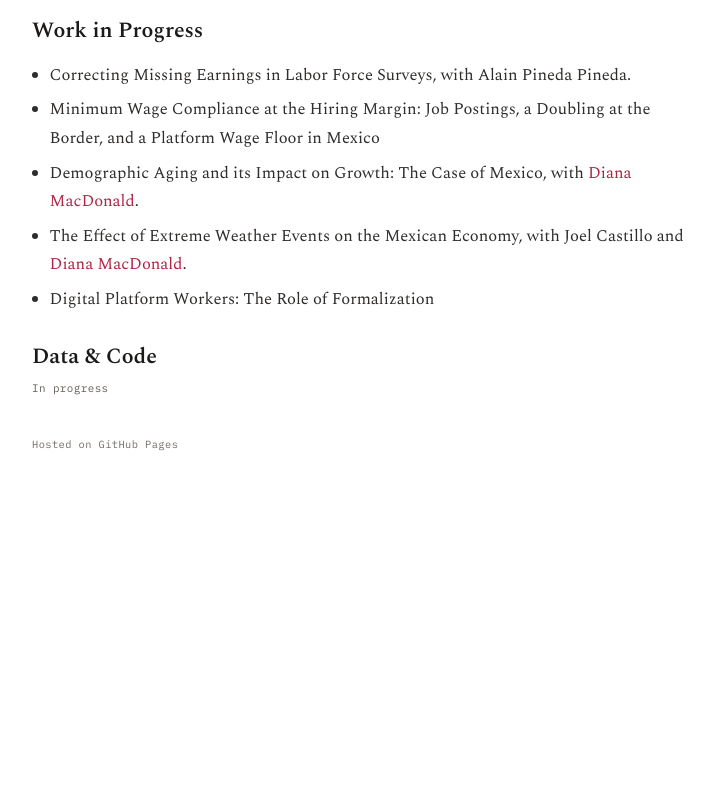
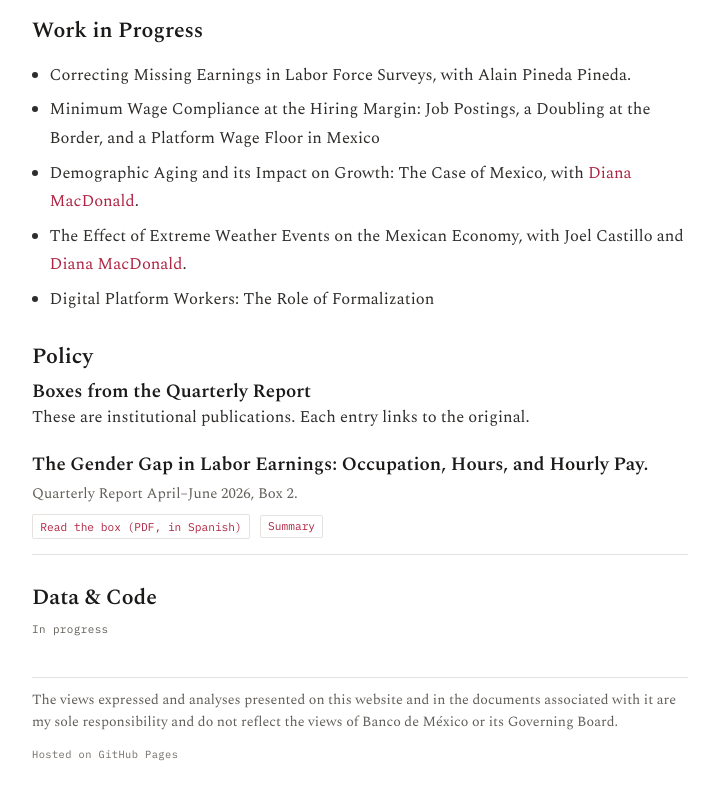
Before and after one commit to BElamRodriguezAlcaraz/BElamRodriguezAlcaraz.github.io, a plain HTML site: page research.html in a window 1280 px wide. Shown: the part 1104-1904 px from the top of the page, without its empty margins (434-1148 px from the left). Before the commit the page ends 1613 px from the top, so only its background shows below. Drawn offline with nearby package versions, Linux system fonts and the light colour scheme.

Commit message:
Add institutional policy reference and site disclaimer

```diff
--- a/research.html
+++ b/research.html
@@ -43,6 +43,7 @@
     <a href="#working-papers">Working Papers</a>
     <a href="#research-assistance">Research Assistance</a>
     <a href="#work-in-progress">Work in Progress</a>
+    <a href="#policy">Policy</a>
     <a href="#data-code">Data &amp; Code</a>
   </nav>
 
@@ -203,12 +204,30 @@
     </ul>
   </section>
 
+  <section class="section">
+    <h2 id="policy">Policy</h2>
+    <h3>Boxes from the Quarterly Report</h3>
+    <p>These are institutional publications. Each entry links to the original.</p>
+
+    <article class="paper">
+      <h4 class="policy-box-title">The Gender Gap in Labor Earnings: Occupation, Hours, and Hourly Pay.</h4>
+      <p class="paper-authors policy-box-source">Quarterly Report April–June 2026, Box 2.</p>
+      <div class="link-buttons">
+        <a class="btn paper" href="https://www.banxico.org.mx/publicaciones-y-prensa/informes-trimestrales/recuadros/%7BF1730819-16B5-AAD5-B61D-420CD88F674C%7D.pdf" target="_blank" rel="noopener">Read the box (PDF, in Spanish)</a>
+        <a class="btn paper" href="https://www.alainpineda.com/policy/gender-earnings-gap-box/" target="_blank" rel="noopener">Summary</a>
+      </div>
+    </article>
+  </section>
+
   <!-- ===== Data & Code ===== -->
   <section class="section">
     <h2 id="data-code">Data &amp; Code</h2>
     <p class="badge">In progress</p>
   </section>
-  <footer class="site-footer">Hosted on GitHub Pages</footer>
+  <footer class="site-footer">
+    <p class="site-disclaimer">The views expressed and analyses presented on this website and in the documents associated with it are my sole responsibility and do not reflect the views of Banco de México or its Governing Board.</p>
+    <span>Hosted on GitHub Pages</span>
+  </footer>
 </main>
 </div>
 </body>
--- a/style.css
+++ b/style.css
@@ -85,6 +85,9 @@ a:hover { text-decoration: underline; text-underline-offset: .17em; }
 .site-main p { margin: 0 0 1rem; }
 .about { padding-top: .2rem; }
 .site-footer { margin-top: 2.45rem; color: #716c67; font: .65rem/1.6 var(--mono); letter-spacing: .04em; }
+.site-footer .site-disclaimer { margin: 0 0 .75rem; padding-top: .75rem; border-top: 1px solid var(--line); color: var(--muted); font: .88rem/1.55 var(--serif); letter-spacing: normal; }
+.policy-box-title { margin: 0; font: 600 1.18rem/1.28 var(--serif); color: var(--ink); }
+.site-main p.policy-box-source { margin: .24rem 0 0; }
 
 .section { margin: 1.8rem 0; scroll-margin-block-start: 1rem; }
 .section h2 { scroll-margin-block-start: 1rem; }
```
Also changed, not shown: index.html (+4 -1 lines), teaching.html (+4 -1 lines).
